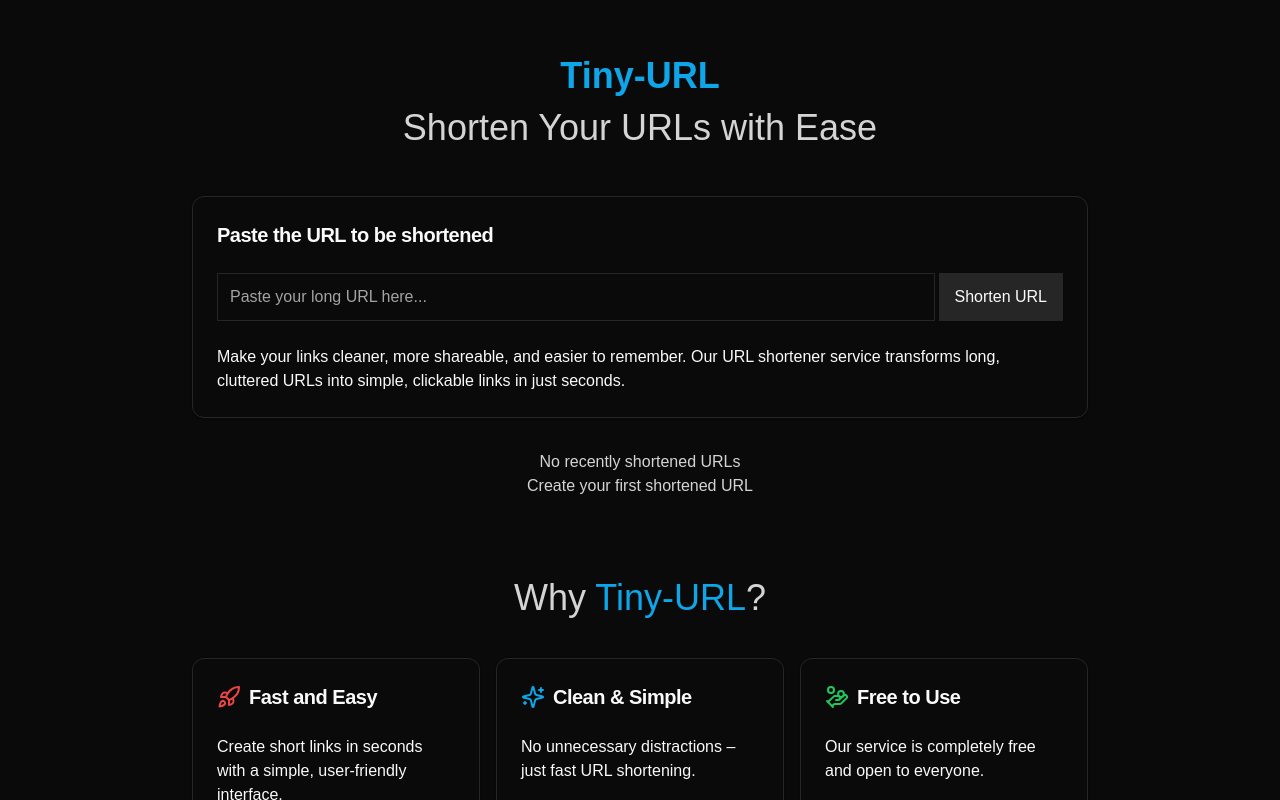
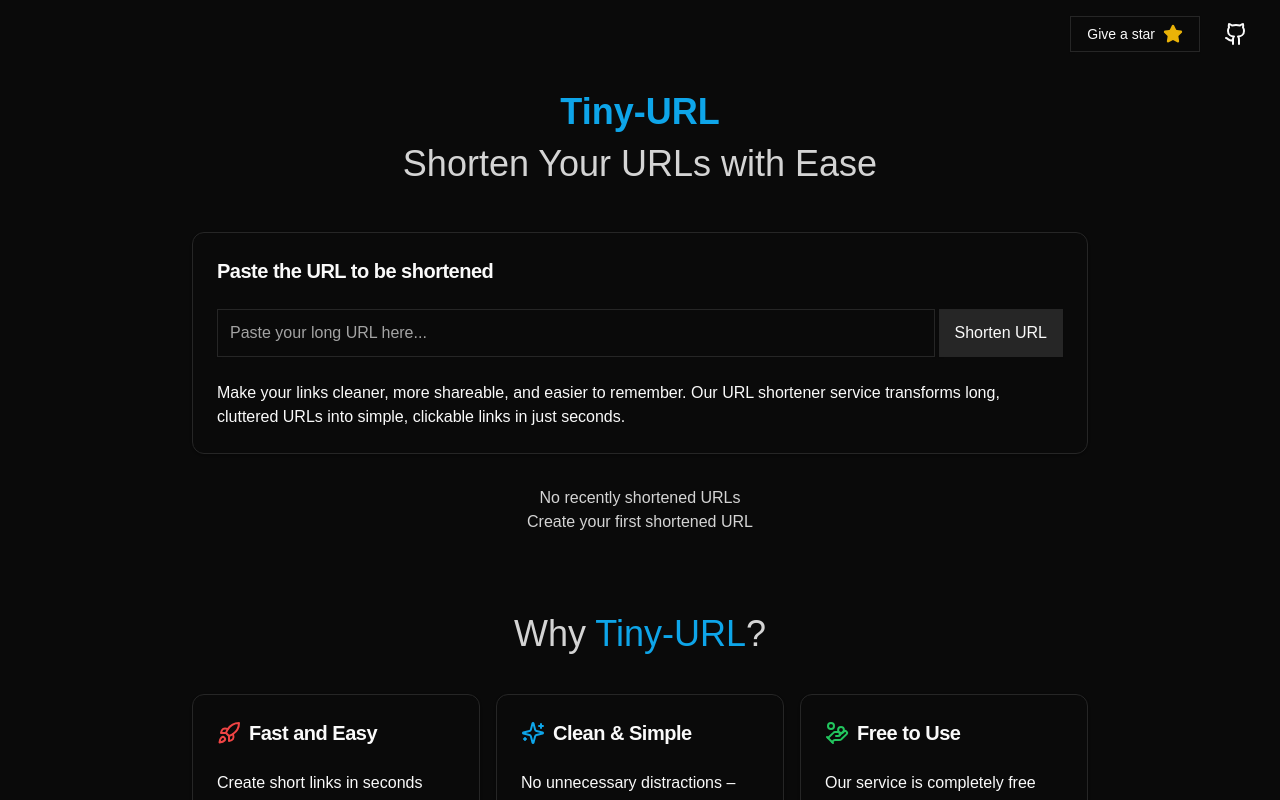
Before and after one commit to Kei-K23/tiny-url, a Next.js app: page / in a window 1280 px wide. Shown: the top 800 px of the page. Built offline with nearby package versions, Linux system fonts and the light colour scheme.

Commit message:
Add header section

```diff
--- /dev/null
+++ b/src/components/header-section.tsx
@@ -0,0 +1,37 @@
+import { cn } from "@/lib/utils";
+import { Github, Star } from "lucide-react";
+import Link from "next/link";
+import React from "react";
+import { buttonVariants } from "./ui/button";
+
+export default function HeaderSection() {
+  return (
+    <div className="w-full flex justify-end">
+      <div className="flex items-center gap-2">
+        <Link
+          href={""}
+          target="_blank"
+          className={cn(
+            buttonVariants({
+              variant: "outline",
+            })
+          )}
+        >
+          Give a star{" "}
+          <Star className="text-yellow-500 fill-yellow-500 ml-2 size-[20px]" />
+        </Link>
+        <Link
+          href={""}
+          target="_blank"
+          className={cn(
+            buttonVariants({
+              variant: "ghost",
+            })
+          )}
+        >
+          <Github />
+        </Link>
+      </div>
+    </div>
+  );
+}
--- a/src/components/home-screen.tsx
+++ b/src/components/home-screen.tsx
@@ -9,6 +9,7 @@ import { URLMapping } from "@/type";
 import { getStorageItems } from "@/lib/storage";
 import FeaturesSection from "./features-section";
 import Footer from "./footer";
+import HeaderSection from "./header-section";
 
 export default function HomeScreen() {
   const [longURL, setLongURL] = useState<string>("");
@@ -31,6 +32,7 @@ export default function HomeScreen() {
 
   return (
     <main className="p-4">
+      <HeaderSection />
       <h1 className="text-center mt-8 md:mt-10 text-2xl md:text-4xl font-bold text-sky-500">
         Tiny-URL
       </h1>
```
